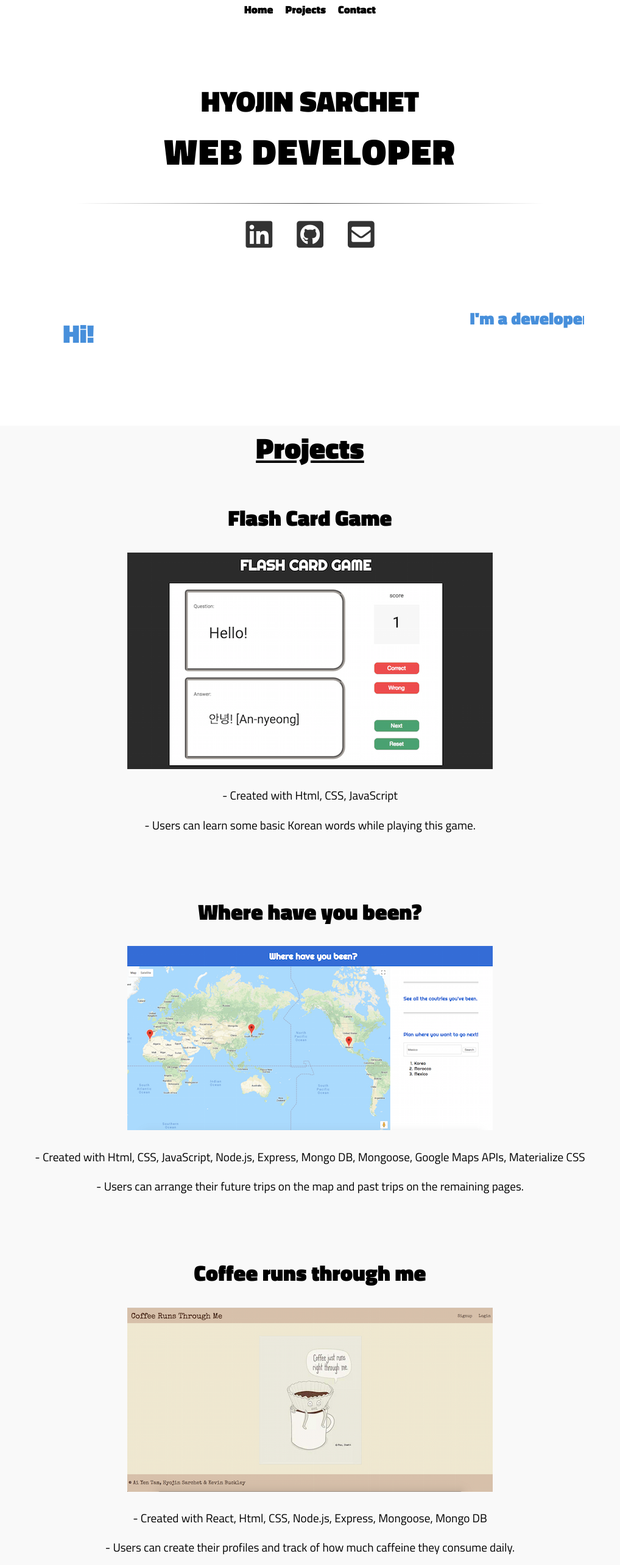
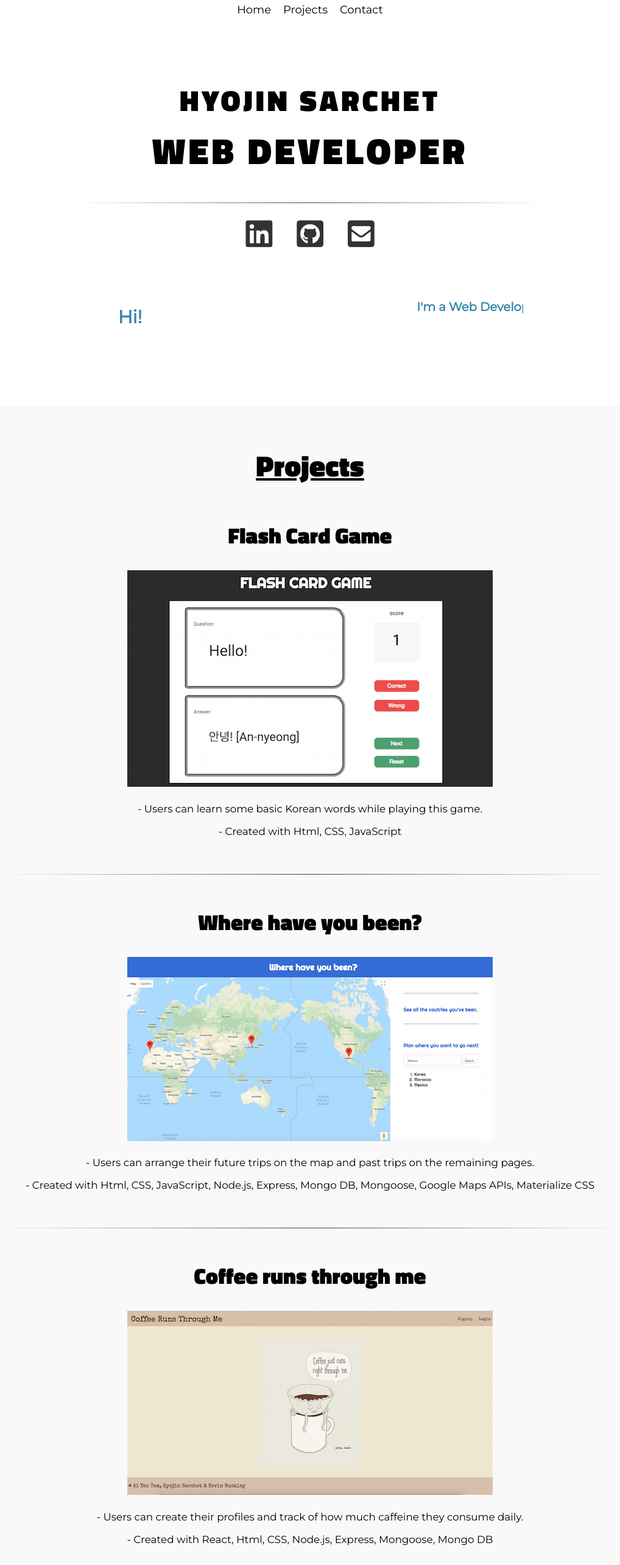
Before and after one commit to hyojinsarchet/hyojinsarchet.github.io, a React (Create React App) app in the folder my-app/: page / in a window 1280 px wide. Shown: the part 100-2666 px from the top of the page at 61% size, without its empty margins (131-1149 px from the left). Built offline with nearby package versions, Linux system fonts and the light colour scheme.

Commit message:
changed font family and added style

```diff
--- a/my-app/public/index.html
+++ b/my-app/public/index.html
@@ -17,6 +17,7 @@
     <link rel="stylesheet" type="text/css" href="https://cdnjs.cloudflare.com/ajax/libs/slick-carousel/1.6.0/slick-theme.min.css" />
     <!-- Google font -->
     <link href="https://fonts.googleapis.com/css?family=Titillium+Web:400,700i,900" rel="stylesheet">
+    <link href="https://fonts.googleapis.com/css?family=Montserrat" rel="stylesheet">
 
     <link rel="manifest" href="%PUBLIC_URL%/manifest.json">
     <link rel="shortcut icon" href="%PUBLIC_URL%/favicon.ico">
--- a/my-app/src/components/App/App.css
+++ b/my-app/src/components/App/App.css
@@ -1,18 +1,14 @@
 .app {
   text-align: center;
   font-size: 1.5em;
-  /* height: 100%;
-  background-image: url(/images/background.jpeg);
-  background-repeat: no-repeat;
-  background-attachment: fixed;
-  background-position: center;
-  background-origin: content-box; */
 }
 
 .name {
   color: black;
   font-family: "Titillium Web", sans-serif;
   margin: 0px auto 0px auto;
+  font-size: 2em;
+  letter-spacing: 5px;
 }
 
 .title {
@@ -20,7 +16,7 @@
   font-family: "Titillium Web", sans-serif;
   margin-top: 0px;
   font-size: 2.5em;
-  letter-spacing: 2px;
+  letter-spacing: 5px;
 }
 
 .hr {
--- a/my-app/src/components/Contact/Contact.css
+++ b/my-app/src/components/Contact/Contact.css
@@ -21,3 +21,7 @@
   text-decoration: underline;
   color: red;
 }
+
+p {
+  font-family: "Montserrat", sans-serif;
+}
--- a/my-app/src/components/Contact/Contact.js
+++ b/my-app/src/components/Contact/Contact.js
@@ -14,8 +14,8 @@ class Contact extends Component {
             <img src="images/email2.jpeg" alt="Email" />
           </a>
         </p>
-        <p>to schedule a cup of coffee or</p>
-        <p>discuss how we can work together.</p>
+        <p>to schedule a cup of coffee or discuss</p>
+        <p>how we can work together.</p>
       </div>
     );
   }
--- a/my-app/src/components/Home/Home.css
+++ b/my-app/src/components/Home/Home.css
@@ -1,7 +1,7 @@
 .home {
   text-align: center;
   font-family: "Special Elite", cursive;
-  width: 900px;
+  width: 700px;
   height: 320px;
   margin: 0px auto auto auto;
   color: black;
@@ -14,25 +14,15 @@
 
 .slider {
   margin-top: 50px;
-  color: #1974d2;
+  color: #006699;
+  font-family: "Montserrat", sans-serif;
+  font-size: 70%;
 }
 
 .slide-one {
   font-size: 1.5em;
+  font-weight: bold;
   margin-top: 0px;
-}
-
-.slide-two {
-  font-weight: 250;
-}
-
-.slide-three {
-}
-
-.slide-four {
-}
-
-.slide-five {
 }
 
 .in {
--- a/my-app/src/components/Home/Home.js
+++ b/my-app/src/components/Home/Home.js
@@ -38,17 +38,23 @@ class Home extends Component {
           <div className="slide-one">
             <h3>Hi!</h3>
           </div>
-          <div className="slide-two">
-            <h3>I'm a developer based in Washington DC.</h3>
+          <div>
+            <h3>I'm a Web Developer based in Washington DC.</h3>
           </div>
-          <div className="slide-three">
+          <div>
             <h3>I am also a food blogger, a traveler, and a hiker.</h3>
           </div>
-          <div className="slide-four">
-            <h3>Want to check out my cool projects?</h3>
+          <div>
+            <h3>I like working with React, Javascript, HTML, CSS.</h3>
           </div>
-          <div className="slide-five">
-            <h3>Just scroll down a little bit. :)</h3>
+          <div>
+            <h3>
+              I have experience with Node.js, MongoDB, Express, Mongoose, Redux,
+              Ruby, and Ruby on Rails.
+            </h3>
+          </div>
+          <div>
+            <h3>Scroll down a little bit to check out my cool projects!</h3>
           </div>
         </Slider>
       </div>
--- a/my-app/src/components/Nav/Nav.css
+++ b/my-app/src/components/Nav/Nav.css
@@ -11,7 +11,7 @@
   text-decoration: none;
   color: black;
   font-size: 18px;
-  font-family: "Titillium Web", sans-serif;
+  font-family: "Montserrat", sans-serif;
   font-weight: 510;
 }
 
--- a/my-app/src/components/Project/Project.css
+++ b/my-app/src/components/Project/Project.css
@@ -1,6 +1,7 @@
 .project {
   background-color: #f9f9f9;
   font-family: "Titillium Web", sans-serif;
+  padding-top: 30px;
 }
 
 .project-title {
@@ -11,18 +12,32 @@
 }
 
 .project-two {
-  margin-top: 100px;
+  margin-top: 50px;
 }
 
 .project-three {
-  margin-top: 100px;
+  margin-top: 50px;
 }
 
 .project-four {
-  margin: 100px auto 50px auto;
+  margin: 50px auto 50px auto;
   padding-bottom: 50px;
 }
 
 p {
-  font-size: 0.8em;
+  font-size: 0.7em;
+  font-family: "Montserrat", sans-serif;
 }
+
+.project-hr {
+  border: 0;
+  height: 1px;
+  background-image: linear-gradient(
+    to right,
+    rgba(0, 0, 0, 0),
+    rgba(0, 0, 0, 0.75),
+    rgba(0, 0, 0, 0)
+  );
+  width: 80%;
+  margin-top: 60px;
+}
--- a/my-app/src/components/Project/Project.js
+++ b/my-app/src/components/Project/Project.js
@@ -11,11 +11,12 @@ class Project extends Component {
           <a href="https://hyojinsarchet.github.io/Flash-Card-Game/">
             <img src="images/flash-card-game.png" alt="project-one" />
           </a>
-          <p> - Created with Html, CSS, JavaScript</p>
           <p>
             - Users can learn some basic Korean words while playing this game.
           </p>
+          <p> - Created with Html, CSS, JavaScript</p>
         </div>
+        <hr className="project-hr" />
         <div className="project-two">
           <h2>Where have you been?</h2>
           <a href="https://wherehaveyoubeen.herokuapp.com/">
@@ -26,39 +27,42 @@ class Project extends Component {
             />
           </a>
           <p>
+            - Users can arrange their future trips on the map and past trips on
+            the remaining pages.
+          </p>
+          <p>
             - Created with Html, CSS, JavaScript, Node.js, Express, Mongo DB,
             Mongoose, Google Maps APIs, Materialize CSS
           </p>
-          <p>
-            - Users can arrange their future trips on the map and past trips on
-            the remaining pages.
-          </p>
         </div>
+        <hr className="project-hr" />
         <div className="project-three">
           <h2>Coffee runs through me</h2>
           <a href="http://woozy-answer.surge.sh/">
             <img src="images/coffeerunsthroughme.png" alt="project-three" />
           </a>
           <p>
+            - Users can create their profiles and track of how much caffeine
+            they consume daily.
+          </p>
+          <p>
             - Created with React, Html, CSS, Node.js, Express, Mongoose, Mongo
             DB
           </p>
-          <p>
-            - Users can create their profiles and track of how much caffeine
-            they consume daily.
-          </p>
         </div>
+        <hr className="project-hr" />
         <div className="project-four">
           <h2>Meal Prep Helper</h2>
           <a href="http://mealprephelper.surge.sh/">
             <img src="images/mealprephelper.png" alt="project-four" />
           </a>
-          <p>- Created with React, Html, CSS, React Slick, React Material UI</p>
           <p>
             - Users can see the meal suggestions, get ideas, and plan their
             meals for a week.
           </p>
+          <p>- Created with React, Html, CSS, React Slick, React Material UI</p>
         </div>
+        <hr className="project-hr" />
       </div>
     );
   }
```
